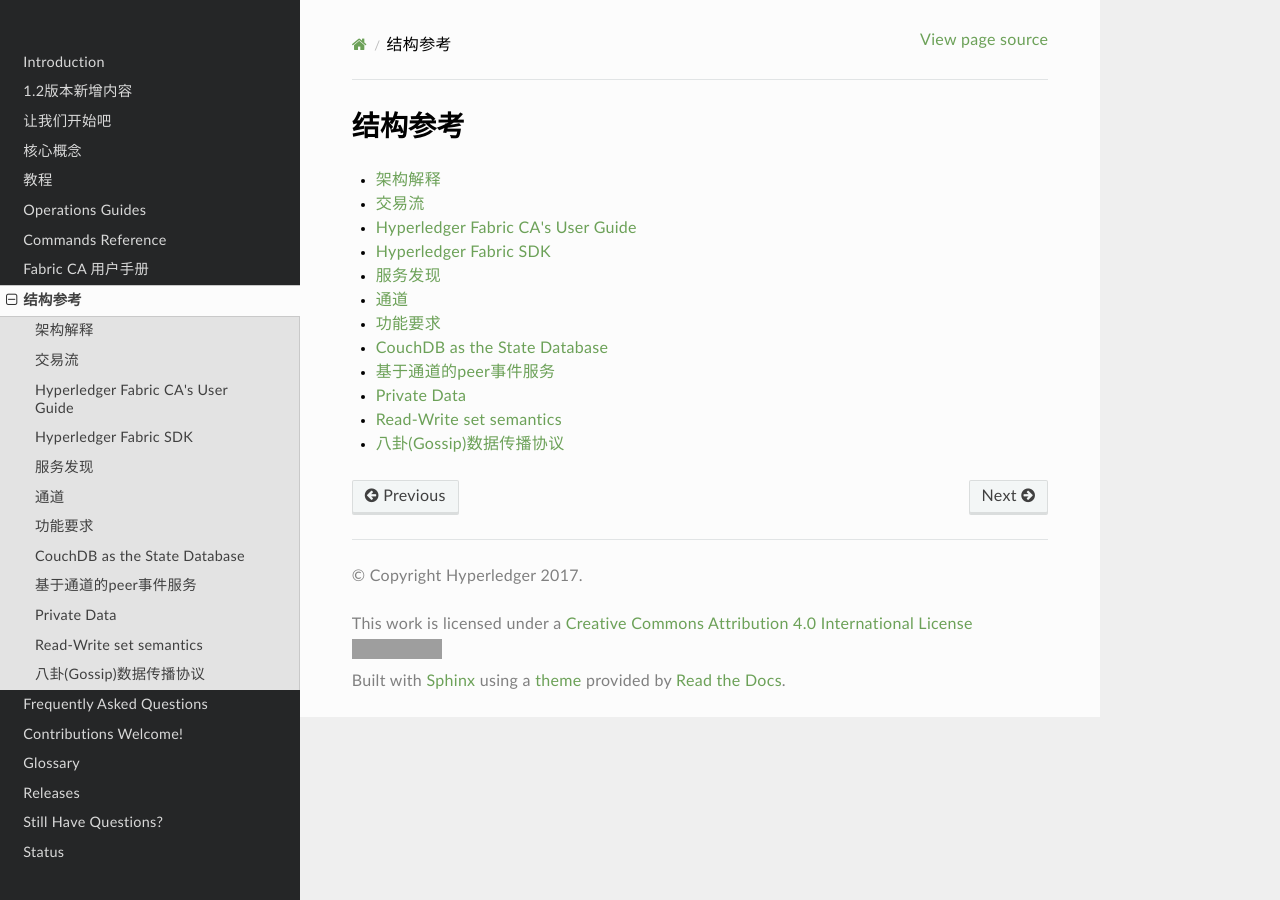
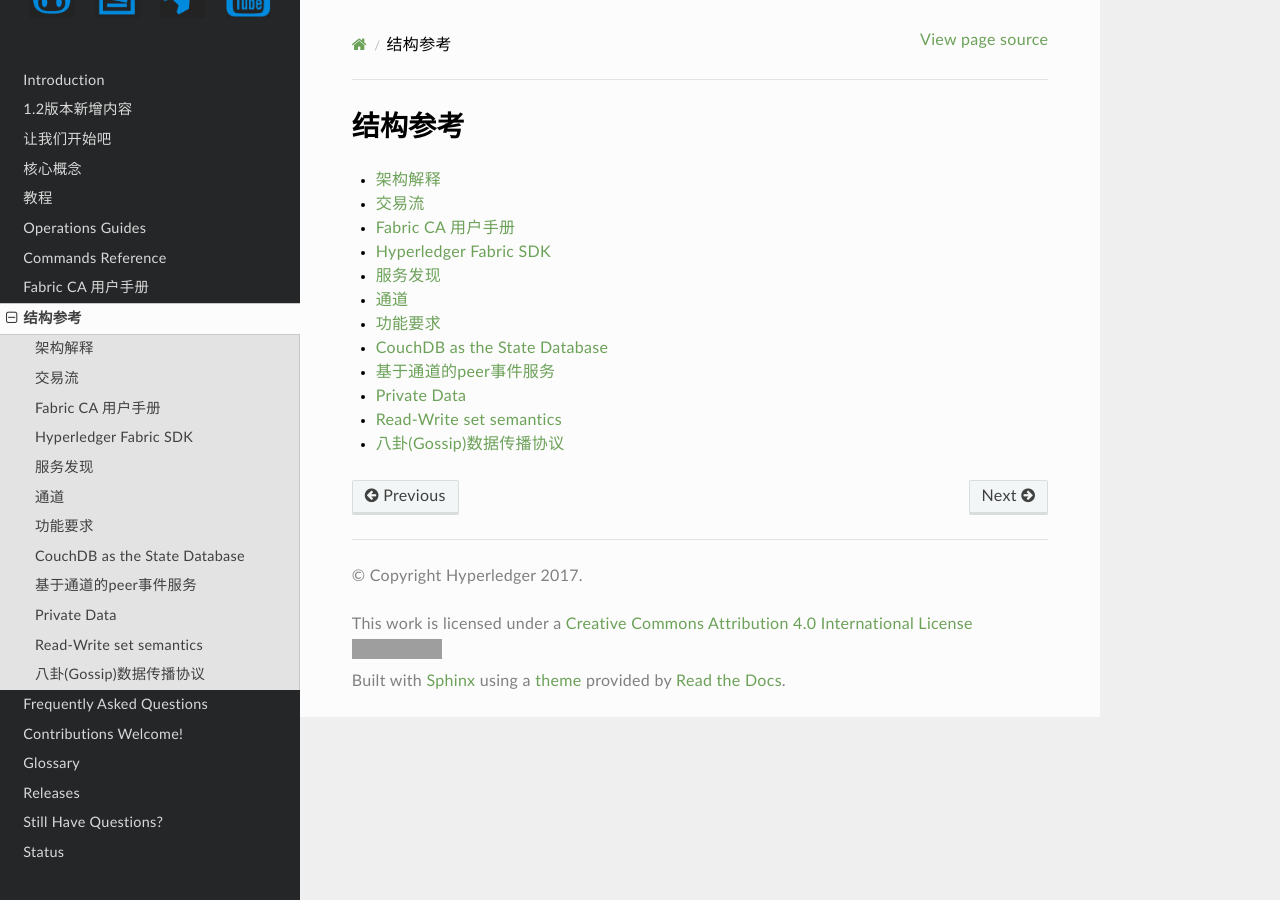
Before and after one commit to MangoDowner/hyperledger-fabric-docs-zh_CN, a Sphinx documentation site: the page built from source/architecture.rst, in a window 1280 px wide. Built offline with Sphinx 7.4.7 and the Read the Docs theme 2.0.0, drawn with Linux system fonts in a browser that asks for light colours; formulas are drawn with MathJax 3; grey boxes are pictures that could not be loaded.

Commit message:
将用户手册链接到本项目，而不是外链

```diff
--- a/source/architecture.rst
+++ b/source/architecture.rst
@@ -6,7 +6,7 @@
 
    arch-deep-dive
    txflow
-   Hyperledger Fabric CA's User Guide <http://hyperledger-fabric-ca.readthedocs.io/en/latest>
+   users-guide
    fabric-sdks
    discovery-overview
    channels
```
